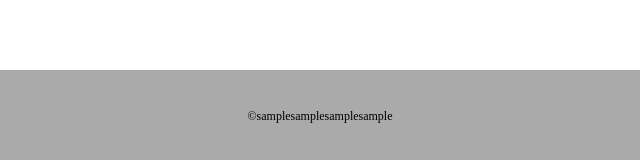
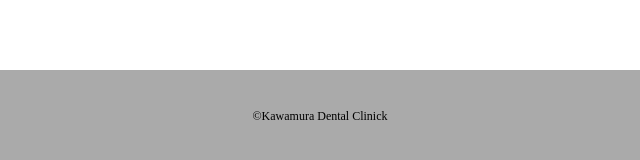
Before and after one commit to masayokawamura/clinic, a plain HTML site: page index.html in a window 1280 px wide. Shown: the part 2628-2788 px from the top of the page, 320-960 px from the left. Drawn offline with Linux system fonts and the light colour scheme.

Commit message:
Update index.html

```diff
--- a/index.html
+++ b/index.html
@@ -103,7 +103,7 @@
         </main>
 
         <footer>
-            <p>&copy;samplesamplesamplesample</p>
+            <p>&copy;Kawamura Dental Clinick</p>
 
         </footer>
 
```
